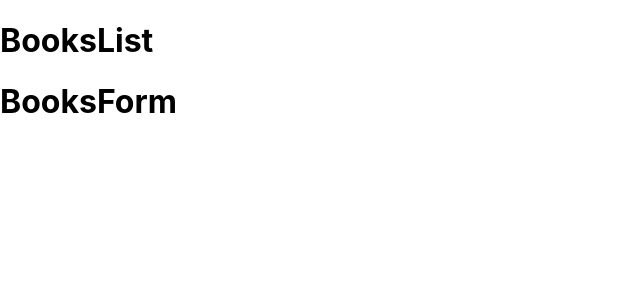
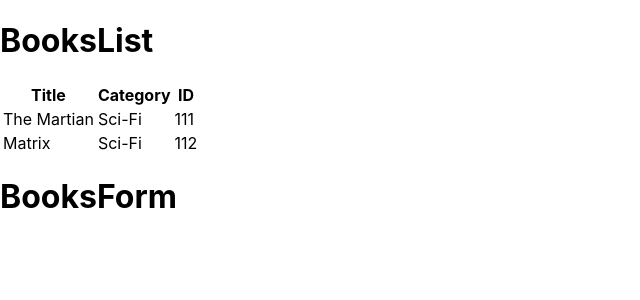
Before and after one commit to JuanPabloGil/BookStoreReact, a React (Create React App) app: page / in a window 1280 px wide. Shown: the top 300 px of the page, without its empty margins (0-640 px from the left). Built offline with nearby package versions, Linux system fonts and the light colour scheme.

Commit message:
add Book comp to render on boolist

```diff
--- /dev/null
+++ b/src/components/Book.jsx
@@ -0,0 +1,14 @@
+import React from 'react';
+
+const Book = ({book}) => {
+  return (
+
+    <tr>
+      <td>{book.title}</td>
+      <td>{book.category}</td>
+      <td>{book.id}</td>
+    </tr>
+    );
+}
+
+export default Book;
--- a/src/components/BooksList.jsx
+++ b/src/components/BooksList.jsx
@@ -1,8 +1,23 @@
 import React from 'react';
+import {useSelector} from 'react-redux'
+import Book from './Book'
 
 const BooksList = () => {
+  const books = useSelector ( state => state.books)
   return (
-    <h1>BooksList</h1>
+    <div>
+      <h1>BooksList</h1>
+      <table>
+        <tr>
+          <th>Title</th>
+          <th>Category</th>
+          <th>ID</th>
+        </tr>
+        {books.map((book) => <Book  book={book}/>)}
+
+      </table>
+    </div>
+
     );
 }
 
--- a/src/index.js
+++ b/src/index.js
@@ -2,9 +2,16 @@
 import ReactDOM from 'react-dom';
 import './styles/index.css';
 import App from './components/App';
+import {createStore} from 'redux'
+import {Provider} from 'react-redux'
+import allReducers from './reducers'
 
+const store = createStore(allReducers, window.__REDUX_DEVTOOLS_EXTENSION__ && window.__REDUX_DEVTOOLS_EXTENSION__());
 
 ReactDOM.render(
-    <App />,
+  <Provider store={store}>
+    <App />
+  </Provider>
+    ,
   document.getElementById('root')
 );
--- a/src/reducers/books.js
+++ b/src/reducers/books.js
@@ -0,0 +1,17 @@
+const book1 = {
+  id:111,
+  title: 'The Martian',
+  category: 'Sci-Fi'
+}
+
+const book2 = {
+  id:112,
+  title: 'Matrix',
+  category: 'Sci-Fi'
+}
+
+const books = (state = [book1, book2], action) => {
+  return state
+};
+
+export default books;
```
